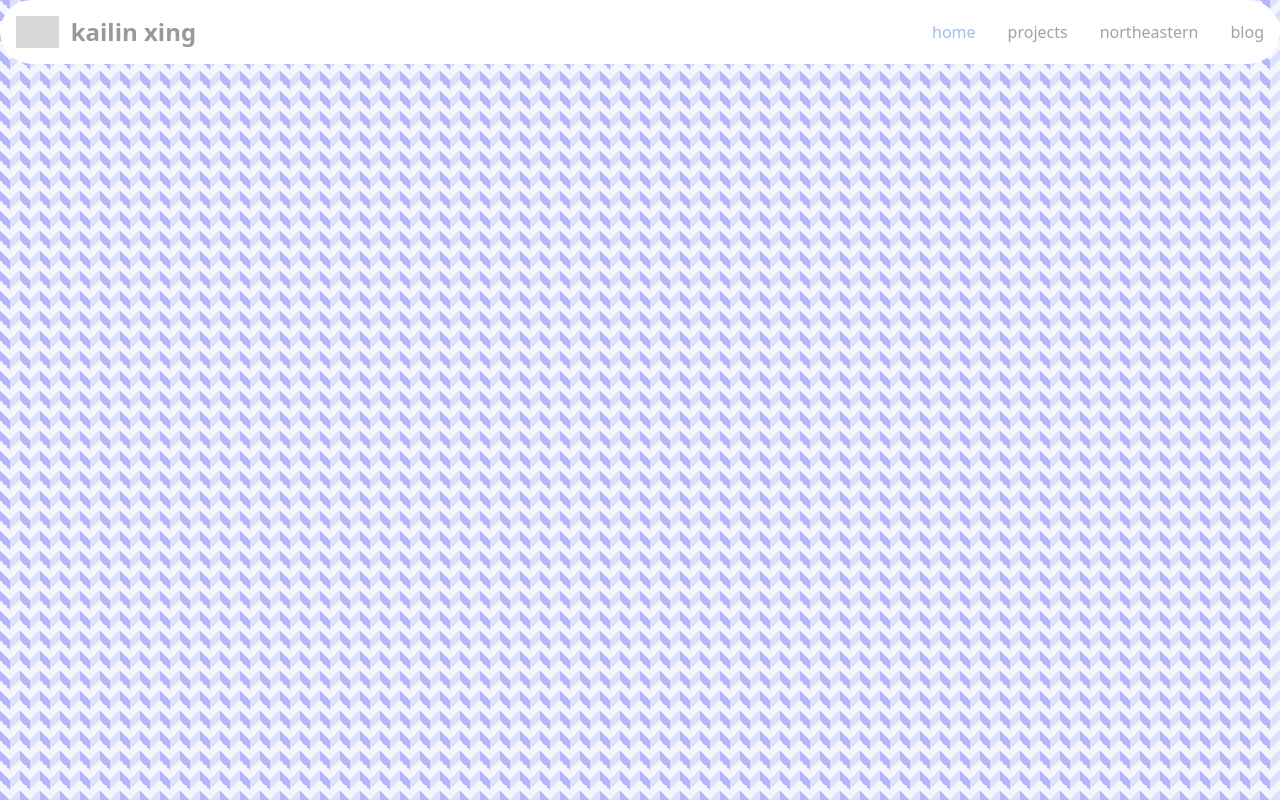
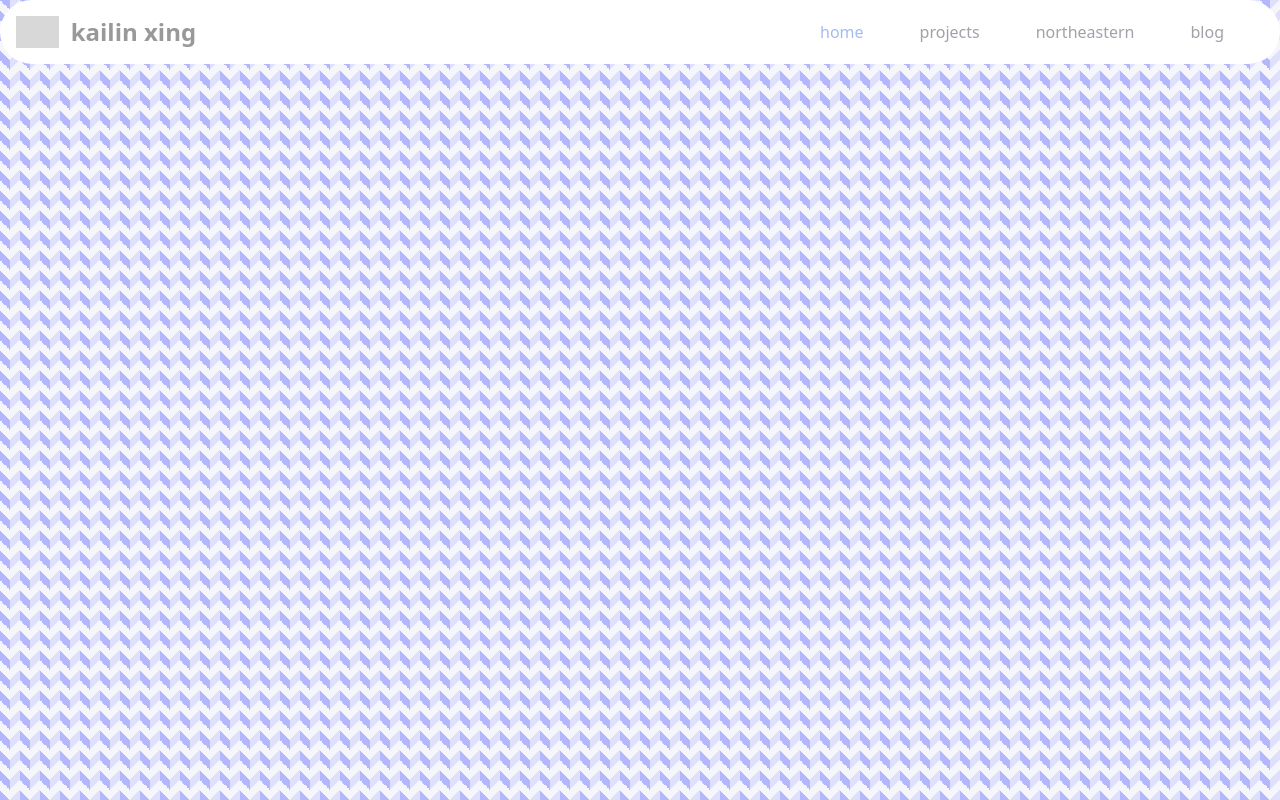
Before and after one commit to kailinxGitHub/kailinx.com, a React (Vite) app: page / in a window 1280 px wide. Built offline with nearby package versions, Linux system fonts and the light colour scheme; grey boxes are pictures that could not be loaded.

Commit message:
fixed navbar styling

```diff
--- a/src/TopSection/Nav.jsx
+++ b/src/TopSection/Nav.jsx
@@ -21,8 +21,8 @@
                               d="M1 1h15M1 7h15M1 13h15"/>
                     </svg>
                 </button>
-                <div className="hidden w-full md:block md:w-auto" id="navbar-default">
-                    <ul className="font-medium flex flex-col p-4 md:p-0 mt-4 border border-gray-100 rounded-lg bg-gray-50 md:flex-row md:space-x-8 rtl:space-x-reverse md:mt-0 md:border-0 md:bg-white dark:bg-gray-800 md:dark:bg-gray-900 dark:border-gray-700">
+                <div className="pr-10 hidden w-full md:block md:w-auto" id="navbar-default">
+                    <ul className="font-medium flex flex-col p-4 scroll-pr-14 md:p-0 mt-4 border border-gray-100 rounded-lg bg-gray-50 md:flex-row md:space-x-14 rtl:space-x-reverse md:mt-0 md:border-0 md:bg-white dark:bg-gray-800 md:dark:bg-gray-900 dark:border-gray-700">
                         <li>
                             <a href="#"
                                className="block py-2 px-3 text-white bg-blue-700 rounded md:bg-transparent md:text-blue-700 md:p-0 dark:text-white md:dark:text-blue-500"
```
